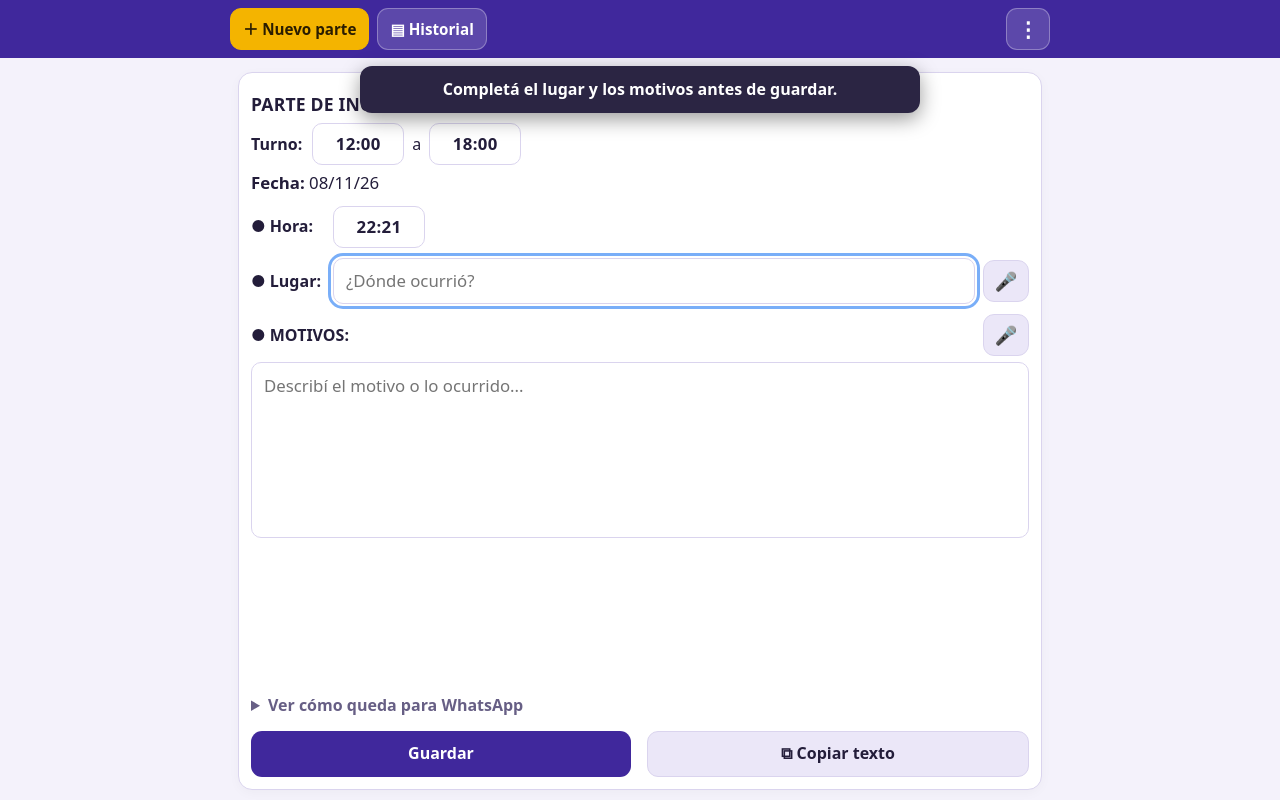
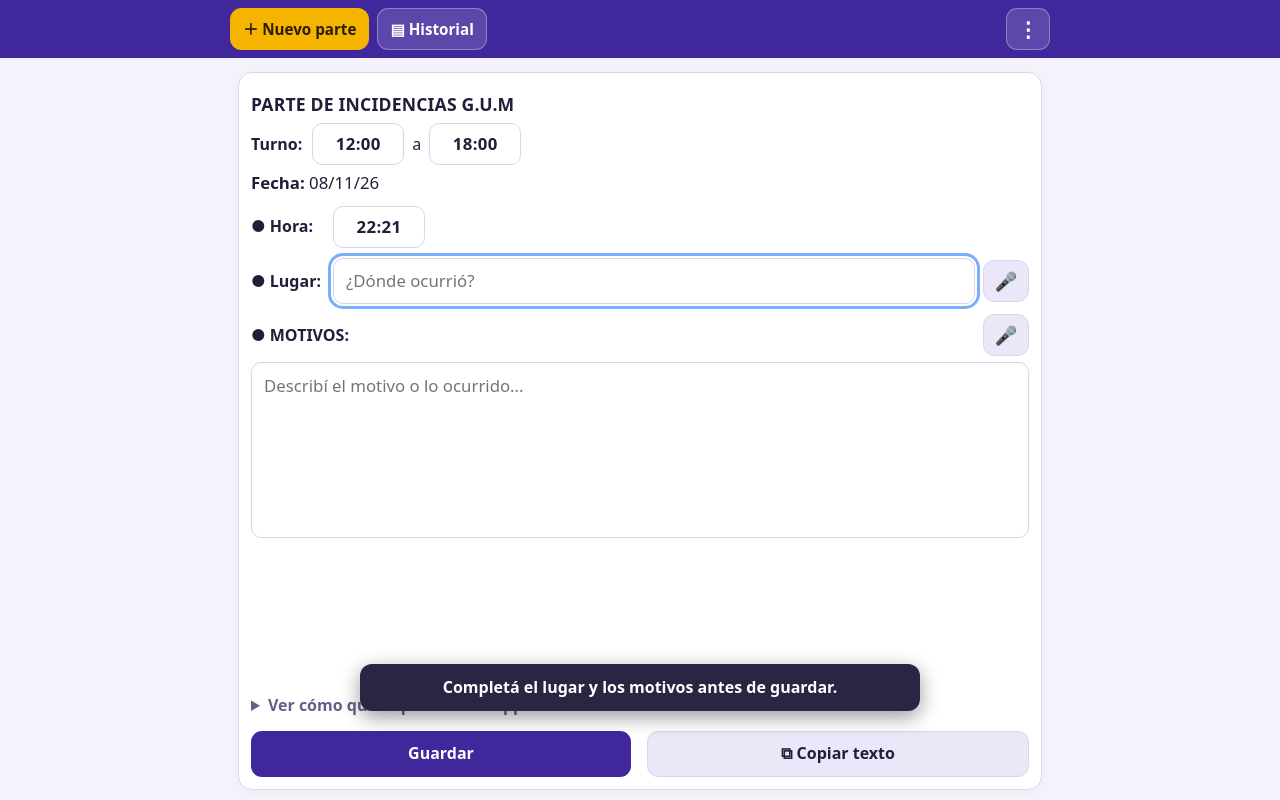
Before and after one commit to Arnoldragon/parte-diario, a plain HTML site: page index.html in a window 1280 px wide. Both pictures are taken after a click on the button "Guardar". Drawn offline with Linux system fonts and the light colour scheme.

Commit message:
Add files via upload

```diff
--- a/index.html
+++ b/index.html
@@ -95,7 +95,7 @@ header.bar{background:#40289C;padding:8px 10px;position:sticky;top:0;z-index:30}
 .bar .menu-wrap{margin-left:auto}
 .menuNote{padding:8px 12px 10px;font-size:.78rem;line-height:1.35;color:var(--muted);border-top:1px solid var(--border);margin-top:4px}
 main{flex:1;display:flex;flex-direction:column;padding:8px 8px 10px;max-width:820px;width:100%}
-#notice{position:fixed;left:12px;right:12px;top:66px;z-index:60;margin:0;min-height:0;padding:12px 14px;border-radius:12px;background:#2b2543;color:#fff;text-align:center;font-weight:600;box-shadow:0 6px 20px #0006;max-width:560px;margin-inline:auto}
+#notice{position:fixed;left:12px;right:12px;top:auto;bottom:24px;pointer-events:none;z-index:60;margin:0;min-height:0;padding:12px 14px;border-radius:12px;background:#2b2543;color:#fff;text-align:center;font-weight:600;box-shadow:0 6px 20px #0006;max-width:560px;margin-inline:auto}
 #notice:empty{display:none}
 #partCard{flex:1;display:flex;flex-direction:column;padding:12px;margin-bottom:0;border-radius:14px}
 #partCard.hidden{display:none!important}
@@ -184,7 +184,13 @@ const fmtDate=date=>{if(!date)return '';const [y,m,d]=date.split('-');return `${
 const DATE_RE=/^\d{4}-\d{2}-\d{2}$/,TIME_RE=/^\d{2}:\d{2}$/;
 const newId=()=>`${today()}_${Math.random().toString(36).slice(2,8)}`;
 function safe(s){return String(s||'').replace(/[&<>"']/g,c=>({'&':'&amp;','<':'&lt;','>':'&gt;','"':'&quot;',"'":'&#39;'}[c]))}
-function notify(s){$('notice').textContent=s;setTimeout(()=>{if($('notice').textContent===s)$('notice').textContent=''},4500)}
+/* El aviso aparece justo encima de los botones de abajo (nunca arriba, donde está el botón de cerrar) y no bloquea los toques */
+function placeToast(){
+ let b=24;const m=document.querySelector('.mainBtns');
+ if(m&&m.offsetParent!==null){const r=m.getBoundingClientRect();b=Math.max(24,Math.round(window.innerHeight-r.top+10))}
+ $('notice').style.bottom=b+'px';
+}
+function notify(s){const n=$('notice');n.textContent=s;placeToast();setTimeout(()=>{if(n.textContent===s)n.textContent=''},3500)}
 const multi=v=>String(v||'').split('\n').map(x=>x.trim()).filter(Boolean).join('\n');
 const oneLine=v=>String(v||'').replace(/\s+/g,' ').trim();
 
--- a/sw.js
+++ b/sw.js
@@ -1,7 +1,7 @@
 /* Parte diario - service worker (uso sin conexión)
    Si actualizás index.html en GitHub, cambiá el número de versión de abajo (v1 -> v2)
    para que los celulares descarguen la versión nueva. */
-const CACHE = 'parte-diario-v18';
+const CACHE = 'parte-diario-v19';
 const ARCHIVOS = ['./', 'index.html', 'manifest.webmanifest', 'icon-192.png', 'icon-512.png', 'apple-touch-icon.png'];
 
 self.addEventListener('install', e => {
```
